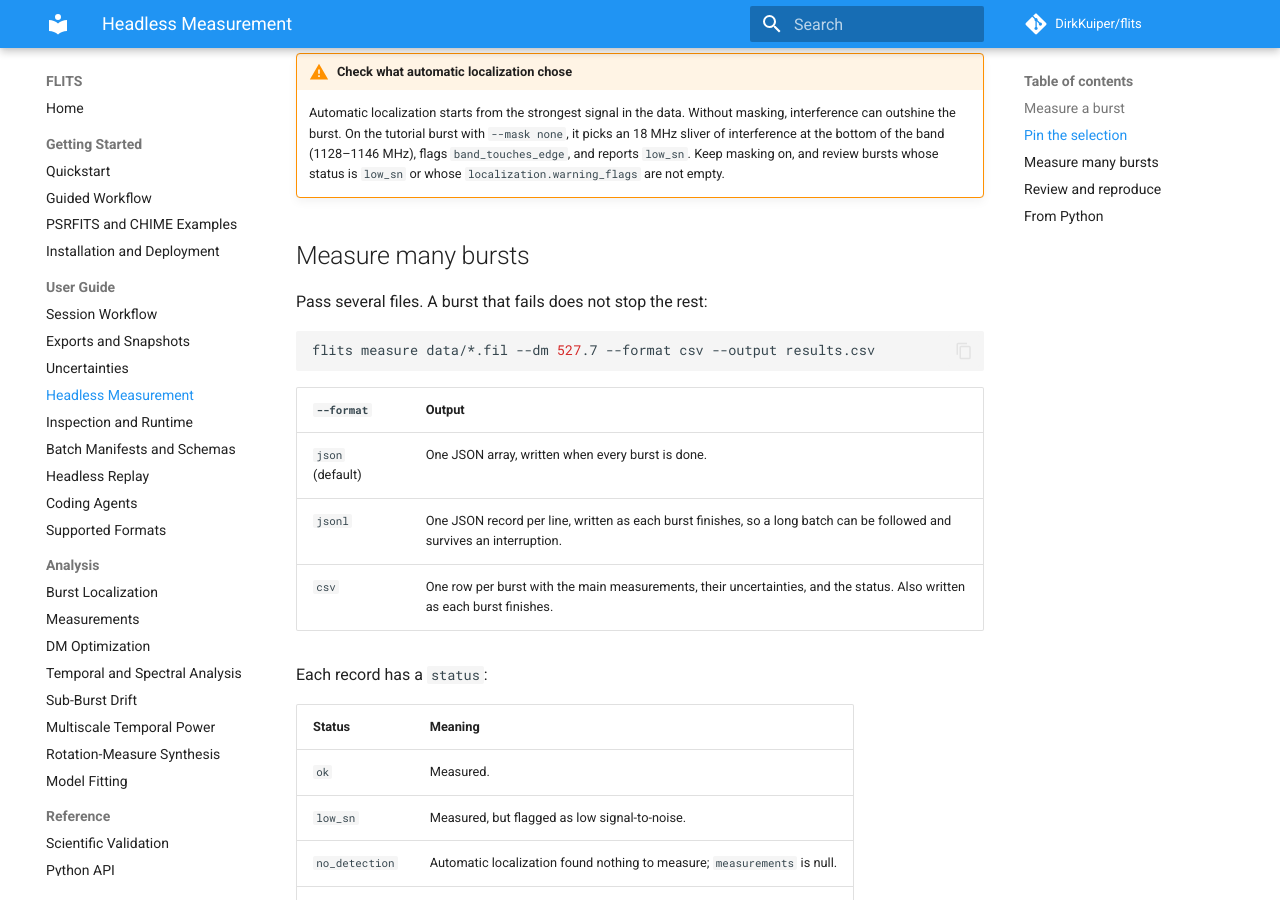
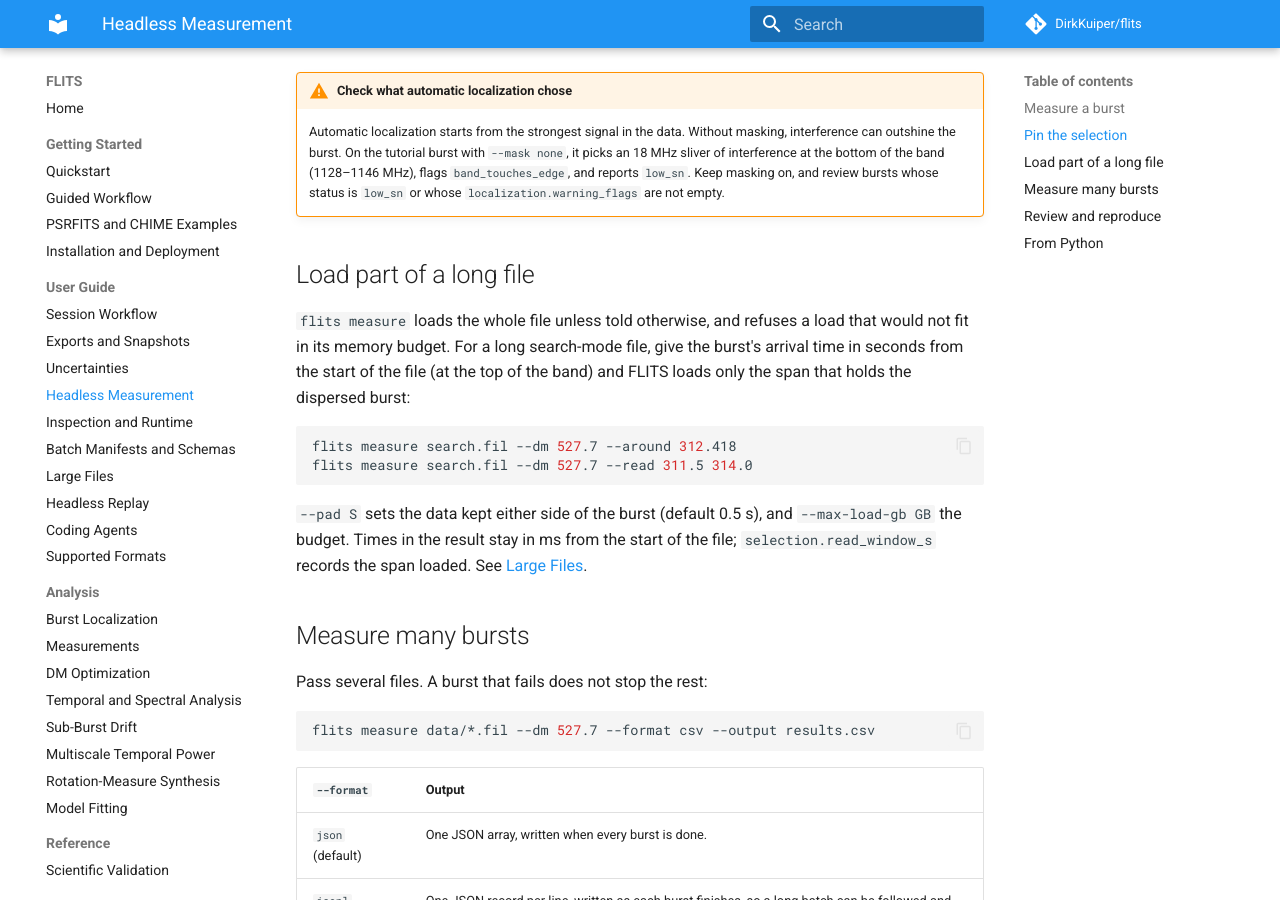
Before and after one commit to DirkKuiper/flits, an MkDocs documentation site: the page built from docs/user-guide/headless-measurement.md, in a window 1280 px wide and 900 px high, scrolled down 2389 px. Built offline with MkDocs 1.6.1 and Material for MkDocs 9.7.7, drawn with Linux system fonts in a browser that asks for light colours; comment, search, counter and statistics services are not loaded; some of the changed text lies outside the part shown.

Commit message:
docs: add a large-files guide and teach the skill to window long files

````diff
--- a/docs/user-guide/headless-measurement.md
+++ b/docs/user-guide/headless-measurement.md
@@ -40,6 +40,7 @@ flits measure ~/.cache/flits/demo/flits-tutorial-gbt-frb20240114a-v1.fil --dm 0
     "telescope": "gbt",
     "selection": {
       "event_source": "auto_localized",
+      "read_window_s": [0.0, 0.4234752],
       "crop_ms": [0.0, 423.4752],
       "event_ms": [234.88512, 249.91744],
       "offpulse_ms": [[0.0, 218.112], [266.69056, 423.4752]],
@@ -106,6 +107,23 @@ as in the interface. Other options:
     the band (1128–1146 MHz), flags `band_touches_edge`, and reports `low_sn`.
     Keep masking on, and review bursts whose status is `low_sn` or whose
     `localization.warning_flags` are not empty.
+
+## Load part of a long file
+
+`flits measure` loads the whole file unless told otherwise, and refuses a load
+that would not fit in its memory budget. For a long search-mode file, give the
+burst's arrival time in seconds from the start of the file (at the top of the
+band) and FLITS loads only the span that holds the dispersed burst:
+
+```bash
+flits measure search.fil --dm 527.7 --around 312.418
+flits measure search.fil --dm 527.7 --read 311.5 314.0
+```
+
+`--pad S` sets the data kept either side of the burst (default 0.5 s), and
+`--max-load-gb GB` the budget. Times in the result stay in ms from the start of
+the file; `selection.read_window_s` records the span loaded. See
+[Large Files](large-files.md).
 
 ## Measure many bursts
 
--- a/mkdocs.yml
+++ b/mkdocs.yml
@@ -59,6 +59,7 @@ plugins:
           - user-guide/inspection.md: Inspect file metadata and verify local and server runtime identities
           - user-guide/headless-measurement.md: Measure bursts from the command line or Python, in batches
           - user-guide/automation-contracts.md: Per-burst JSON manifests and versioned offline output schemas
+          - user-guide/large-files.md: Load only the burst from files too large for memory, and the load budget
           - user-guide/headless-replay.md: Recompute and check a saved session without a browser
           - user-guide/coding-agents.md: Have coding agents use FLITS, with the FLITS skill
           - developer/api-reference.md: The Python API, BurstSession first
@@ -115,6 +116,7 @@ nav:
       - Headless Measurement: user-guide/headless-measurement.md
       - Inspection and Runtime: user-guide/inspection.md
       - Batch Manifests and Schemas: user-guide/automation-contracts.md
+      - Large Files: user-guide/large-files.md
       - Headless Replay: user-guide/headless-replay.md
       - Coding Agents: user-guide/coding-agents.md
       - Supported Formats: user-guide/supported-formats.md
````
Also changed, not shown: AGENTS.md (+4 -0 lines), docs/user-guide/automation-contracts.md (+7 -1 lines), docs/user-guide/inspection.md (+8 -0 lines), docs/user-guide/large-files.md (added, +138 -0 lines), plugins/flits/skills/frb-analysis/SKILL.md (+12 -0 lines).
